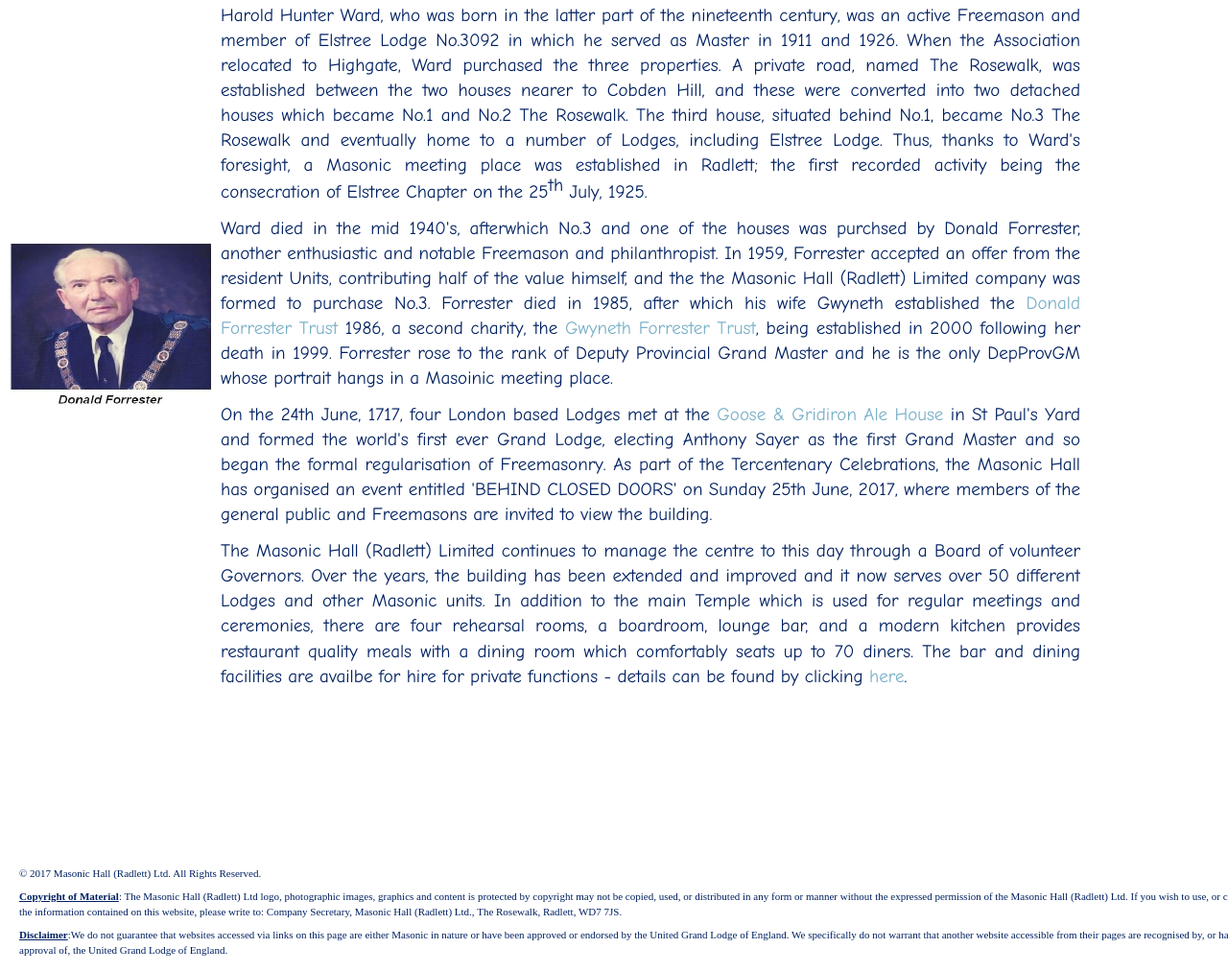
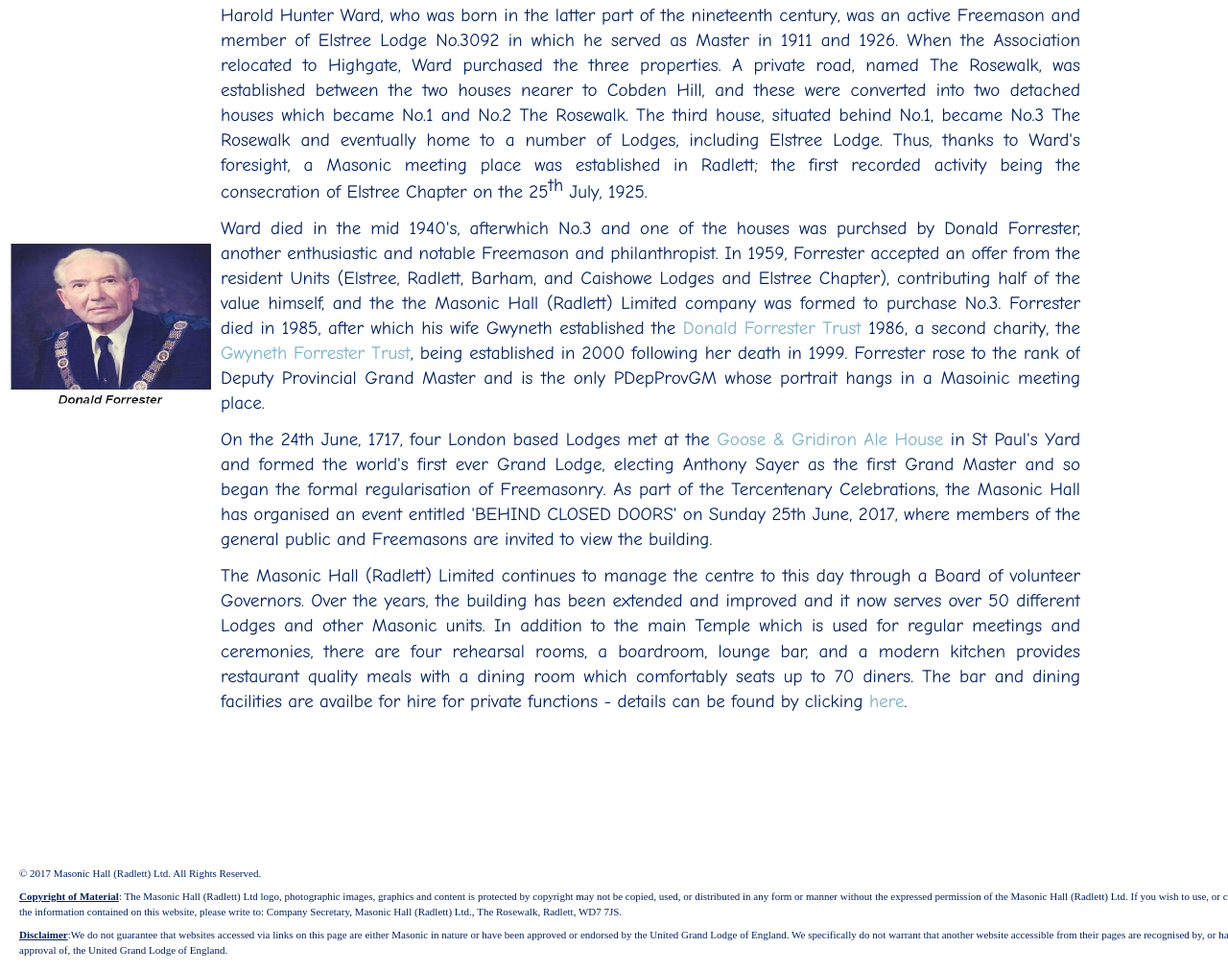
Before and after one commit to Masonic-Hall-Radlett/Masonic-Hall-Radlett.github.io, a plain HTML site: page about_us.html in a window 1280 px wide. Shown: the part 737-1750 px from the top of the page at 96% size. Drawn offline with Linux system fonts and the light colour scheme.

Commit message:
Update 40

```diff
--- a/about_us.html
+++ b/about_us.html
@@ -98,13 +98,13 @@ a.hlink_2:active {color:#78afc7;}
     July, 1925. </span></p>
 <p class="Normal-P"><span class="Normal-C">Ward died in the mid 1940&#39;s, afterwhich No.3 and one of the houses was purchsed by
     Donald Forrester, another enthusiastic and notable Freemason and philanthropist.
-    In 1959, Forrester accepted an offer from the resident Units, contributing half of
-    the value himself, and the the Masonic Hall (Radlett) Limited company was formed
-    to purchase No.3. Forrester died in 1985, after which his wife Gwyneth established
-    the <a class="hlink_2" href="http://forrestertrusts.com/donald-forrester-trust/"  target="_blank" style="text-decoration:none;">Donald Forrester Trust</a> 1986, a second charity, the <a class="hlink_2" href="http://forrestertrusts.com/donald-forrester-trust/"  target="_blank" style="text-decoration:none;">Gwyneth Forrester Trust</a>, being
-    established in 2000 following her death in 1999. Forrester rose to the rank of Deputy
-    Provincial Grand Master and he is the only DepProvGM whose portrait hangs in a Masoinic
-    meeting place.</span></p>
+    In 1959, Forrester accepted an offer from the resident Units (Elstree, Radlett, Barham,
+    and Caishowe Lodges and Elstree Chapter), contributing half of the value himself,
+    and the the Masonic Hall (Radlett) Limited company was formed to purchase No.3. Forrester
+    died in 1985, after which his wife Gwyneth established the <a class="hlink_2" href="http://forrestertrusts.com/donald-forrester-trust/"  target="_blank" style="text-decoration:none;">Donald Forrester Trust</a>
+    1986, a second charity, the <a class="hlink_2" href="http://forrestertrusts.com/donald-forrester-trust/"  target="_blank" style="text-decoration:none;">Gwyneth Forrester Trust</a>, being established in 2000 following
+    her death in 1999. Forrester rose to the rank of Deputy Provincial Grand Master and
+    is the only PDepProvGM whose portrait hangs in a Masoinic meeting place.</span></p>
 <p class="Normal-P"><span class="Normal-C">On the 24th June, 1717, four London based Lodges met at the <a class="hlink_1" href="http://www.phoenixmasonry.org/goose_and_gridiron_ale-house.htm"  target="_blank" style="text-decoration:none;">Goose &amp; Gridiron Ale
     House</a> in St&nbsp;Paul&#39;s Yard and formed the world&#39;s first ever Grand Lodge, electing Anthony
     Sayer as the first Grand Master and so began the formal regularisation of Freemasonry.
```
